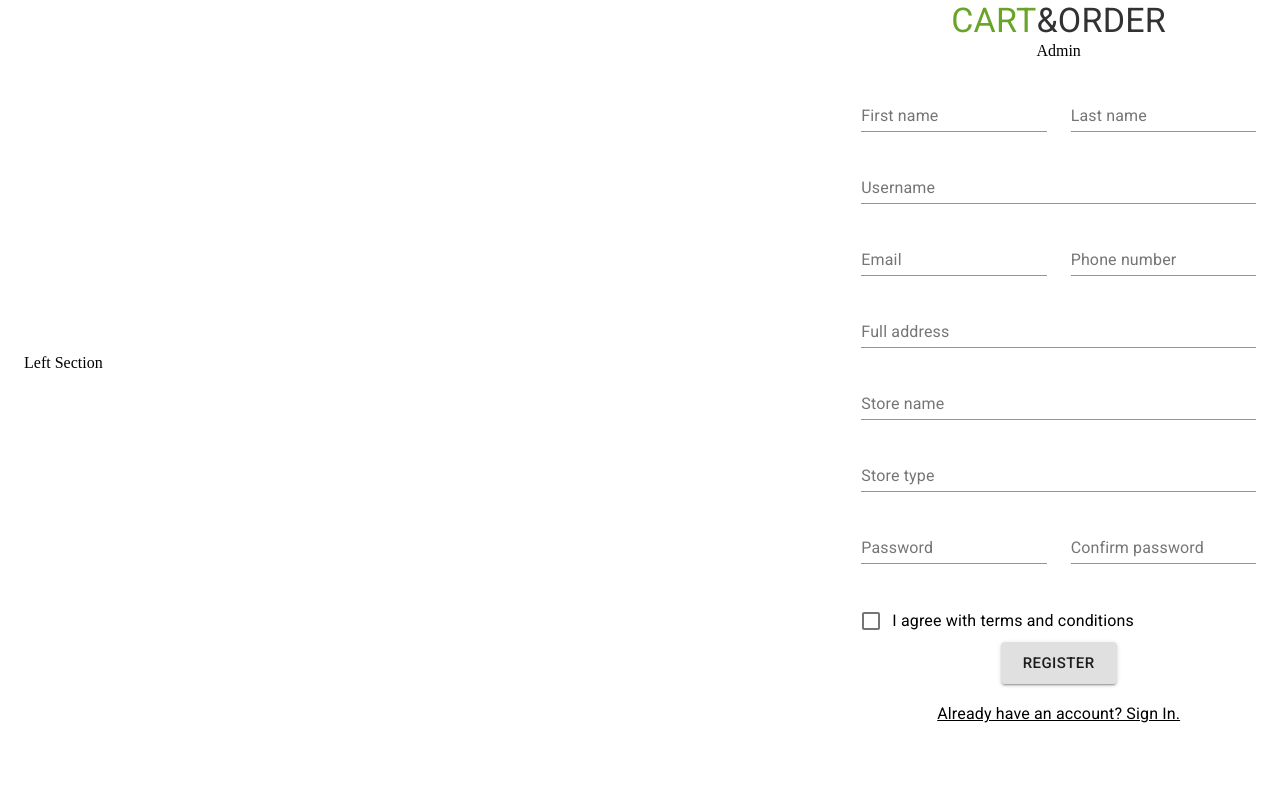
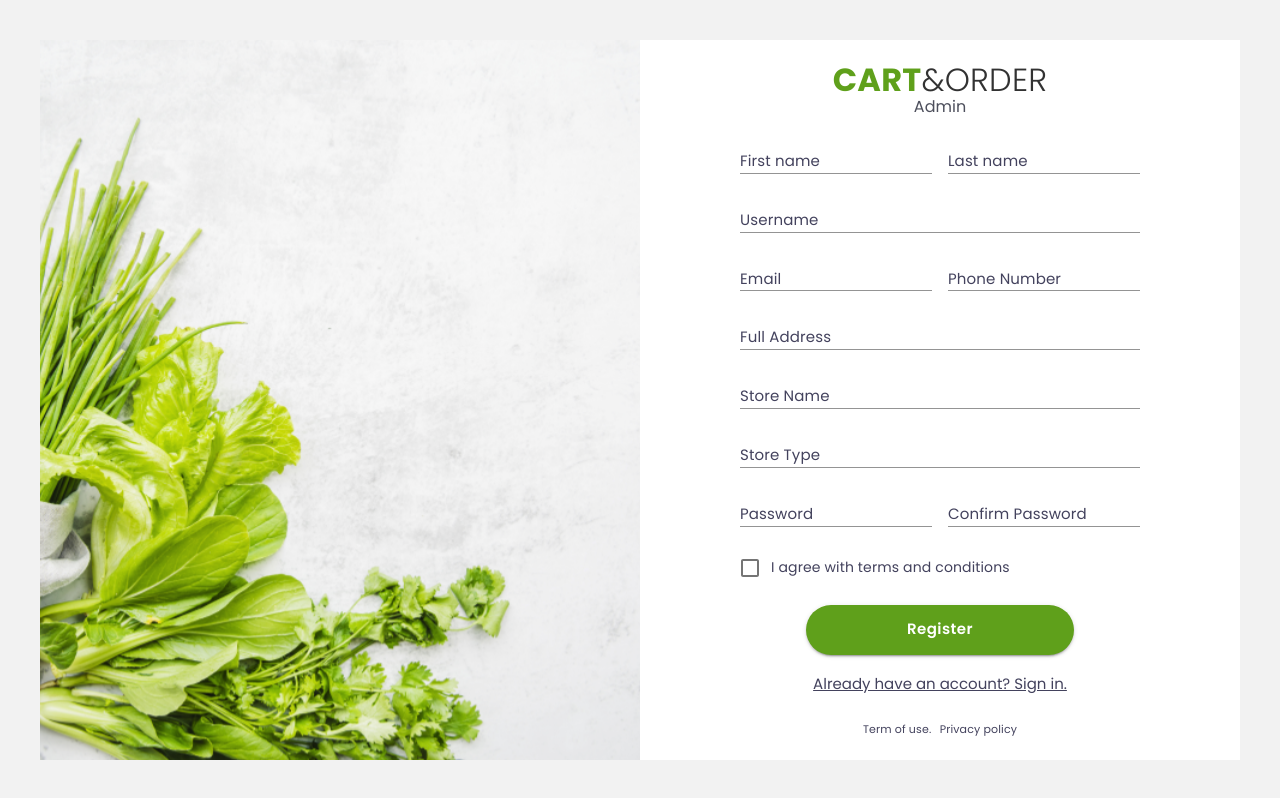
Before and after one commit to anandchapter247/react-test-150520, a React (Create React App) app: page / in a window 1280 px wide. Built offline with nearby package versions, Linux system fonts and the light colour scheme.

Commit message:
design signup form

```diff
--- a/public/index.html
+++ b/public/index.html
@@ -19,6 +19,7 @@
       rel="stylesheet"
       href="https://fonts.googleapis.com/css?family=Roboto:300,400,500,700&display=swap"
     />
+    <link href="https://fonts.googleapis.com/css2?family=Poppins:ital,wght@0,300;0,400;0,500;0,600;0,700;1,300;1,400;1,500;1,700&display=swap" rel="stylesheet">
     <link
       rel="stylesheet"
       href="https://fonts.googleapis.com/icon?family=Material+Icons"
@@ -33,7 +34,7 @@
       work correctly both with client-side routing and a non-root public URL.
       Learn how to configure a non-root public URL by running `npm run build`.
     -->
-    <title>React App</title>
+    <title>CART&ORDER</title>
   </head>
   <body>
     <noscript>You need to enable JavaScript to run this app.</noscript>
--- a/src/Components/Common/SubmitButton.tsx
+++ b/src/Components/Common/SubmitButton.tsx
@@ -11,7 +11,9 @@ const SubmitButton: React.FC<ISubmitButtonProps> = ({
     size='large'
     variant='contained'
     onClick={onClick}
-    disabled={isLoading}>
+    disabled={isLoading}
+    className="submit-btn"
+    >
     {isLoading ? "Please wait..." : text}
   </Button>
 );
--- a/src/Components/Home/LeftSection.tsx
+++ b/src/Components/Home/LeftSection.tsx
@@ -4,7 +4,11 @@ import { ILeftSidebarProps } from "../../interfaces";
 const LeftSectionComponent: React.FC<ILeftSidebarProps> = (
   props: ILeftSidebarProps
 ): JSX.Element => {
-  return <>Left Section</>;
+  return <>
+  <div className="left-section ">
+    <img src="/assets/image/banner.png"  alt="banner" className="banner-img" />
+  </div>
+  </>;
 };
 
 export default LeftSectionComponent;
--- a/src/Components/Home/SignupForm.tsx
+++ b/src/Components/Home/SignupForm.tsx
@@ -13,10 +13,11 @@ const SignupFormComponent: React.FC<ISignUpFormProps> = (
   props: ISignUpFormProps
 ): JSX.Element => {
   return (
-    <form>
+
+    <form className="form-section">
       <Grid
         container
-        spacing={3}
+        spacing={2}
         direction='row'
         justify='center'
         alignItems='center'>
@@ -30,58 +31,64 @@ const SignupFormComponent: React.FC<ISignUpFormProps> = (
           <Typography
             variant='h4'
             className='text-center text-uppercase logo-heading'>
-            <span>cart</span>
+            <span className="bold-theme-text">cart</span>
             <span>&order</span>
           </Typography>
-          <div className='text-center'>Admin</div>
+          <div className='admin-text text-center'>Admin</div>
         </Grid>
-        <Grid item xs={12} md={6}>
-          <TextField fullWidth label={"First name"} />
+        <Grid item xs={12} md={6} className="grid-padding">
+          <TextField fullWidth label={"First name"} className="custom-form" />
         </Grid>
-        <Grid item xs={12} md={6}>
-          <TextField fullWidth label={"Last name"} />
+        <Grid item xs={12} md={6} className="grid-padding">
+          <TextField fullWidth label={"Last name"}  className="custom-form"/>
         </Grid>
-        <Grid item xs={12} md={12}>
-          <TextField fullWidth label={"Username"} />
+        <Grid item xs={12} md={12} className="grid-padding">
+          <TextField fullWidth label={"Username"}  className="custom-form"/>
         </Grid>
-        <Grid item xs={12} md={6}>
-          <TextField fullWidth label={"Email"} />
+        <Grid item xs={12} md={6} className="grid-padding">
+          <TextField fullWidth label={"Email"}  className="custom-form"/>
         </Grid>
-        <Grid item xs={12} md={6}>
-          <TextField fullWidth label={"Phone number"} />
+        <Grid item xs={12} md={6} className="grid-padding">
+          <TextField fullWidth label={"Phone Number"}  className="custom-form"/>
         </Grid>
-        <Grid item xs={12} md={12}>
-          <TextField fullWidth label={"Full address"} />
+        <Grid item xs={12} md={12} className="grid-padding">
+          <TextField fullWidth label={"Full Address"}  className="custom-form"/>
         </Grid>
-        <Grid item xs={12} md={12}>
-          <TextField fullWidth label={"Store name"} />
+        <Grid item xs={12} md={12} className="grid-padding">
+          <TextField fullWidth label={"Store Name"}  className="custom-form"/>
         </Grid>
-        <Grid item xs={12} md={12}>
-          <TextField fullWidth label={"Store type"} />
+        <Grid item xs={12} md={12} className="grid-padding">
+          <TextField fullWidth label={"Store Type"}  className="custom-form"/>
         </Grid>
-        <Grid item xs={12} md={6}>
-          <TextField type='password' fullWidth label={"Password"} />
+        <Grid item xs={12} md={6} className="grid-padding">
+          <TextField type='password' fullWidth label={"Password"}  className="custom-form"/>
         </Grid>
-        <Grid item xs={12} md={6}>
-          <TextField type='password' fullWidth label={"Confirm password"} />
+        <Grid item xs={12} md={6} className="grid-padding">
+          <TextField type='password' fullWidth label={"Confirm Password"}  className="custom-form"/>
         </Grid>
       </Grid>
-      <br />
-      <br />
+
       <FormControlLabel
         control={<Checkbox />}
         label={<>I agree with terms and conditions</>}
+        className="custom-checkbox"
       />
       <div className={"text-center"}>
-        <SubmitButton text={"Register"} />
+        <SubmitButton text={"Register"}  />
       </div>
-      <br />
       <div className={"text-center"}>
-        <Typography className={"text-underline cursor-pointer"}>
-          Already have an account? Sign In.
+        <a href="#" className={" cursor-pointer form-link"} >
+        Already have an account? Sign in.
+        </a>
+      </div>
+      <div className={"text-center"}>
+        <Typography >
+          <a href="#"  className={" cursor-pointer form-link term-link"}>Term of use.</a>&nbsp;&nbsp;
+          <a href="#"  className={" cursor-pointer form-link term-link"}>Privacy policy</a>
         </Typography>
       </div>
     </form>
+
   );
 };
 
--- a/src/Containers/Home/index.tsx
+++ b/src/Containers/Home/index.tsx
@@ -13,24 +13,43 @@ const HomeContainer: React.FC<IHomeContainerProps> = (
   props: IHomeContainerProps
 ): JSX.Element => {
   return (
+
+    <Grid
+          container
+          direction='row'
+          justify='center'
+          alignItems='center'
+          className='login-section '
+
+      >
         <Grid
           container
           spacing={3}
-      direction='row'
+          direction="row-reverse"
           justify='center'
-      alignItems='center'>
-      <Grid item xs={12} md={6}>
+          alignItems='stretch'
+          className="login-wrap"
+      >
+
+          <Grid item xs={12} md={6} className="login-form">
+            <React.Suspense fallback={"Loading.."}>
+              <SignupForm />
+            </React.Suspense>
+          </Grid>
+          <Grid item xs={12} md={6} className="login-banner">
             <React.Suspense fallback={"Loading.."}>
               <LeftSection />
             </React.Suspense>
           </Grid>
-      <Grid item xs={12} md={2} />
-      <Grid item xs={12} md={4}>
-        <React.Suspense fallback={"Loading.."}>
-          <SignupForm />
-        </React.Suspense>
+
         </Grid>
       </Grid>
+
+
+
+
+
+
   );
 };
 
--- a/src/index.scss
+++ b/src/index.scss
@@ -2,15 +2,172 @@
 @import "./scss/pages/home";
 body {
   margin: 0;
+  padding: 0;
+  font-family: -apple-system, BlinkMacSystemFont, "Segoe UI", "Roboto", "Oxygen",
+    "Ubuntu", "Cantarell", "Fira Sans", "Droid Sans", "Helvetica Neue",
+    sans-serif;
+  -webkit-font-smoothing: antialiased;
+  -moz-osx-font-smoothing: grayscale;
+  font-family: $font_poppins;
+  font-size: $font_14;
+  background: $white;
+  .login-section {
+    background: $bg-gray;
+    width: 100%;
+    min-height: 100vh;
+    padding: 0px 20px;
+    .login-wrap {
+      max-width: 1200px;
+      width:100%;
+      background: $white;
+      overflow: hidden;
+      margin: 30px auto;
+      .login-form{
+        padding: 20px 35px;
+        .form-section{
+          max-width: 400px;
+          margin: auto;
+          .grid-padding{
+            padding-top:6px;
+            padding-bottom:6px;
+          }
+        }
+      }
+      .login-banner{
+        padding:0px;
+        .left-section{
+          background-repeat: no-repeat;
+          background-size: cover;
+          background-position: center;
+          position: relative;
+          background-image: url('/assets/image/banner.png');
+          width:100%;
+          height:100%;
+          display:flex;
+          align-items:center;
+          justify-content: center;
+          @media (max-width: 959px) {
+            background: transparent;
+            background-image: none;
+          }
+        }
+        .banner-img{
+          width:100%;
+          display:none;
+          @media (max-width: 959px) {
+            display:block;
+          }
+        }
+      }
+      .logo-heading{
+        font-size:32px;
+        color:$black;
+        font-weight:300;
+        font-family: $font_poppins;
+        .bold-theme-text{
+          font-weight: 700;
+          color:$theme-color;
+        }
+
+      }
+      .admin-text{
+        font-size: $font_16;
+        line-height: 13px;
+        color: $light-text;
+        font-family: $font_poppins;
+        font-weight: 400;
+        text-align: center;
+        // margin-bottom: 8px;
+      }
+      .custom-form{
+        .MuiInputLabel-formControl{
+          top: -3px;
+          font-weight: 400;
+          font-size:$font_15;
+          line-height: 25px;
+          color:$text-color;
+          font-family: $font_poppins;
+        }
+        .MuiInputBase-formControl{
+          font-weight: 400;
+          font-size:$font_15;
+          line-height: 25px;
+          color:$text-color;
+          font-family: $font_poppins;
+          &:hover{
+            &:before{
+              border-bottom: 2px solid $text-color;
+            }
+          }
+          &:after{
+            border-bottom: 2px solid $theme-color;
+          }
+
+
+        }
+      }
+      .custom-checkbox{
+        margin-top:22px;
+        .MuiFormControlLabel-label{
+          font-weight: 400;
+          font-size:$font_14;
+          line-height: 25px;
+          color:$text-color;
+          font-family: $font_poppins;
+        }
+        .MuiCheckbox-colorSecondary.Mui-checked {
+          color:$theme-color;
+      }
+
+      }
+      .form-link{
+        font-size: $font_15;
+        line-height: 25px;
+        color: $text-color;
+        font-family: $font_poppins;
+        font-weight: 400;
+        text-align: center;
+        margin-bottom:20px;
+        display: block;
+        text-decoration: underline;
+        @media (max-width: 360px) {
+          font-size: $font_14;
+        }
+        &:hover{
+          color:$theme-color;
+        }
+        &.term-link{
+          font-size: $font_11;
+          line-height: 13px;
+          margin-bottom:0px;
+          display: inline-block;
+          text-decoration: none;
+        }
+      }
+      .submit-btn{
+        width: 268px;
+        height: 50px;
+        border-radius: 28px;
+        background-color: $theme-color;
+        font-size: $font_15;
+        color: $white;
+        font-family: $font_poppins;
+        font-weight: 600;
+        text-align: center;
+        margin:16px 0px;
+        text-transform: capitalize;
+        @media (max-width: 360px) {
+          width: 100%;
+        }
+      }
+    }
+  }
   .text-center {
     text-align: center;
   }
   .text-uppercase {
     text-transform: uppercase;
   }
-  .text-underline {
-    text-decoration: underline;
-  }
   .cursor-pointer {
     cursor: pointer;
   }
--- a/src/index.tsx
+++ b/src/index.tsx
@@ -1,15 +1,12 @@
 import React from "react";
 import ReactDOM from "react-dom";
-import { Container } from "@material-ui/core";
 import "./index.scss";
 import App from "./App";
 import * as serviceWorker from "./serviceWorker";
 
 ReactDOM.render(
   <React.StrictMode>
-    <Container maxWidth='xl'>
       <App />
-    </Container>
   </React.StrictMode>,
   document.getElementById("root")
 );
--- a/src/scss/_variables.scss
+++ b/src/scss/_variables.scss
@@ -6,3 +6,18 @@ $defaultBackgroundColor: #eee;
 $containerPadding: 10px;
 $white: #fff;
 $black: #000;
+$font_poppins: 'Poppins', sans-serif;
+$font_10: 10px;
+$font_11: 11px;
+$font_12: 12px;
+$font_13: 13px;
+$font_14: 14px;
+$font_15: 15px;
+$font_16: 16px;
+$font_17: 17px;
+$font_18: 18px;
+$font_20: 20px;
+$bg-gray:#f2f2f2;
+$theme-color:#5fa01b;
+$text-color:#43425d;
+$light-text:#4d4f5c;
```
Also changed, not shown: public/assets/image/banner.png (added). Lines whose indentation alone changed are shown as unchanged.
